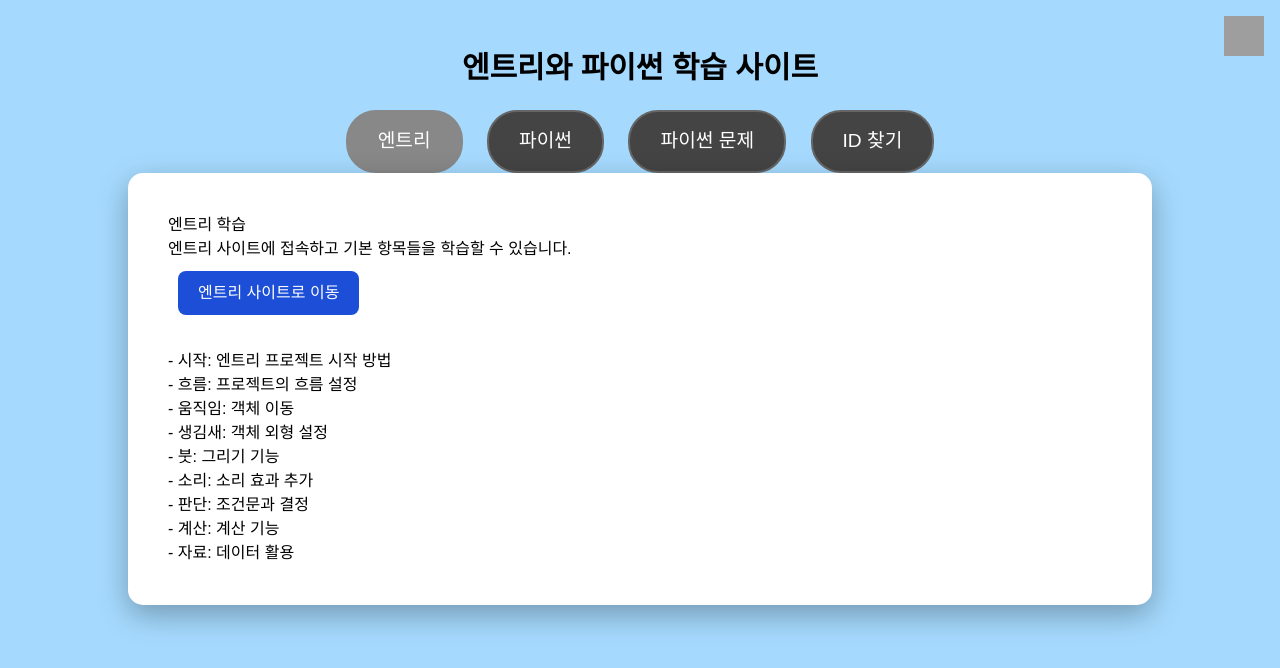
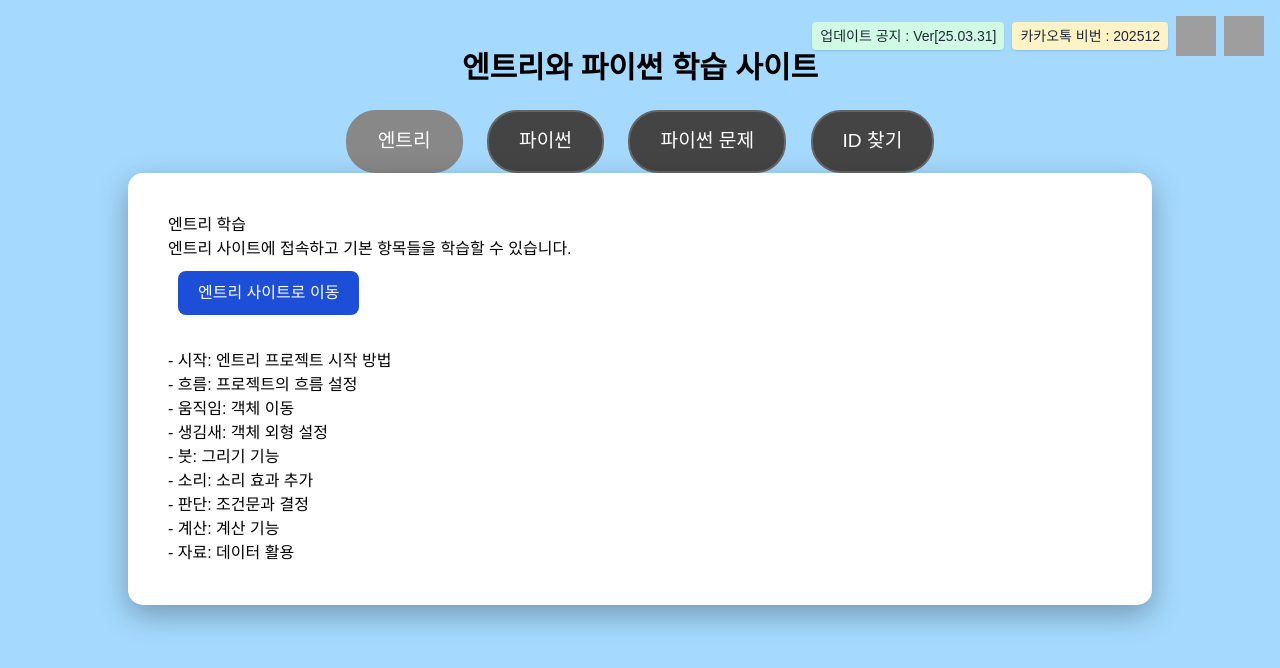
Before and after one commit to SongMinJun0428/-, a plain HTML site: page index.html in a window 1280 px wide. Drawn offline with nearby package versions, Linux system fonts and the light colour scheme; grey boxes are pictures that could not be loaded.

Commit message:
Add files via upload

```diff
--- a/index.html
+++ b/index.html
@@ -115,6 +115,35 @@
         }
         </style>
 
+        <!-- 카톡 버튼 + 비번 + 업데이트 공지 -->
+        <div class="fixed top-4 right-16 z-50 flex items-center space-x-2">
+            <span class="text-sm bg-green-100 text-gray-800 px-2 py-1 rounded shadow">
+                업데이트 공지 : Ver[25.03.31]
+            </span>
+            <span class="text-sm bg-yellow-100 text-gray-800 px-2 py-1 rounded shadow">
+                카카오톡 비번 : 202512
+            </span>
+            <a href="https://open.kakao.com/o/g8TZFToh" target="_blank" title="카카오톡 채팅방으로 이동">
+                <img src="https://cdn-icons-png.flaticon.com/512/2111/2111615.png"
+                    alt="KakaoTalk"
+                    class="w-10 h-10 hover:scale-110 transition-transform duration-300 animate-bounce-on-hover">
+            </a>
+        </div>
+
+
+        <style>
+        @keyframes shake {
+            0% { transform: rotate(0deg); }
+            25% { transform: rotate(5deg); }
+            50% { transform: rotate(-5deg); }
+            75% { transform: rotate(3deg); }
+            100% { transform: rotate(0deg); }
+        }
+
+        .animate-bounce-on-hover:hover {
+            animation: shake 0.6s ease-in-out;
+        }
+        </style>
 
         <div id="entry" class="tab-content active">
             <h2>엔트리 학습</h2>
```
